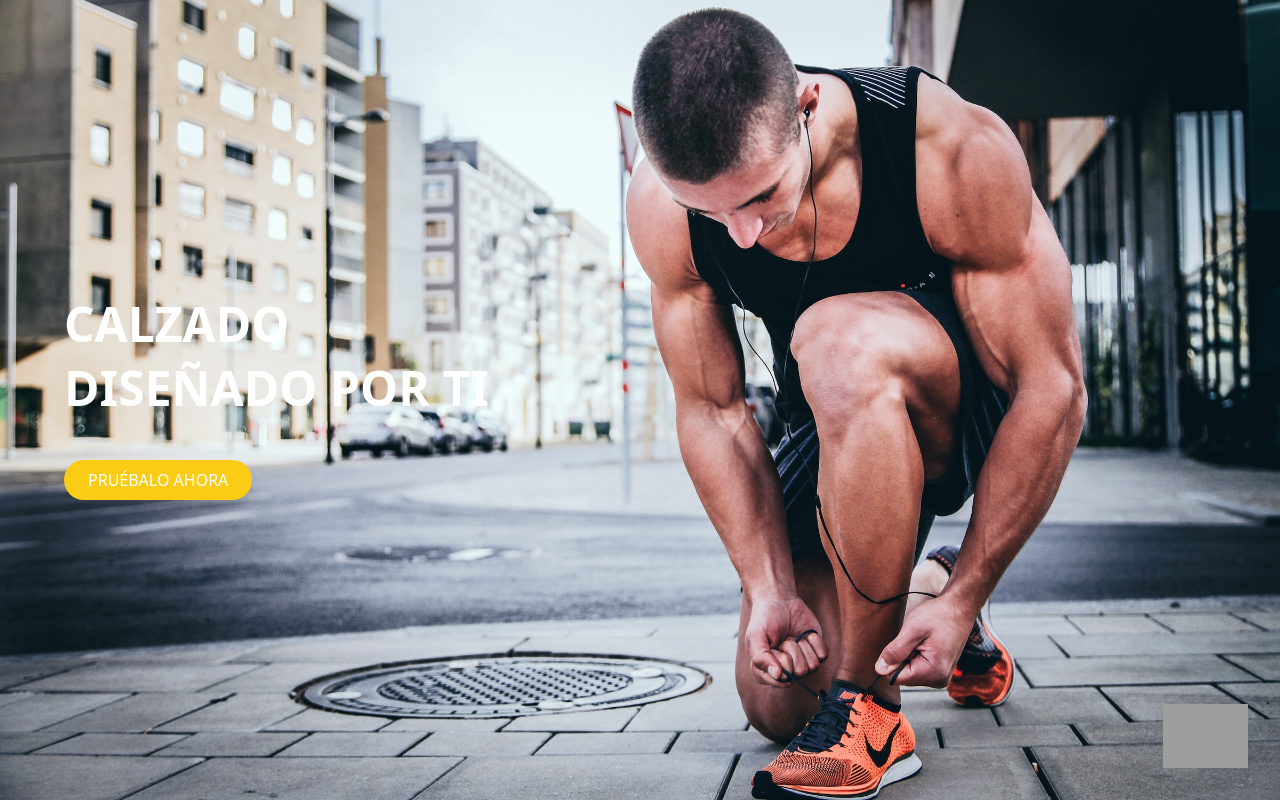
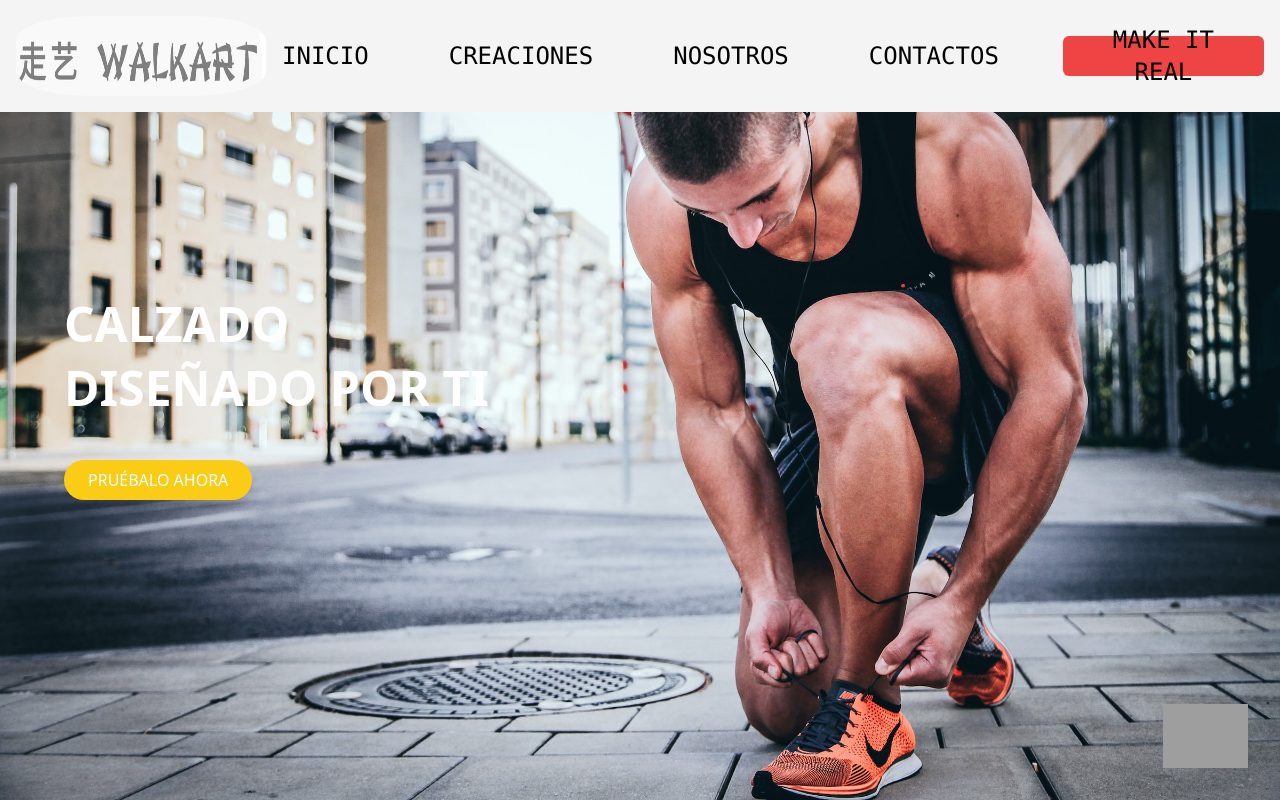
Before and after one commit to juanmeyer94/walkart, a React (Vite) app: page / in a window 1280 px wide. Built offline with nearby package versions, Linux system fonts and the light colour scheme; grey boxes are pictures that could not be loaded.

Commit message:
agrego la navbar a home

```diff
--- a/src/components/Home/home.jsx
+++ b/src/components/Home/home.jsx
@@ -1,5 +1,6 @@
 import React, { useState, useEffect } from "react";
 import { Link } from "react-router-dom";
+import NavBar from "../NavBar/navbar";
 
 import imagen1 from "./images/imagen1.jpg";
 import imagen2 from "./images/imagen2.jpg";
@@ -39,8 +40,9 @@ const Home = () => {
   };
 
   return (
+
     <div className="min-h-screen bg-cover bg-center relative" style={backgroundImageStyle}>
-
+      <NavBar/>
       <div className="absolute top-1/2 left-0 transform -translate-y-1/2 p-8">
         <h1 className="text-5xl text-white font-bold mb-4 ml-8">CALZADO</h1>
         <h1 className="text-5xl text-white font-bold mb-4 ml-8">DISEÑADO POR TI</h1>
```
